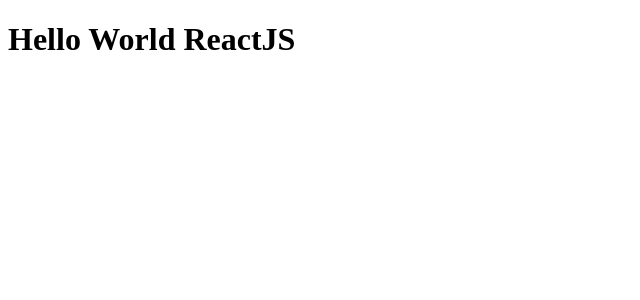
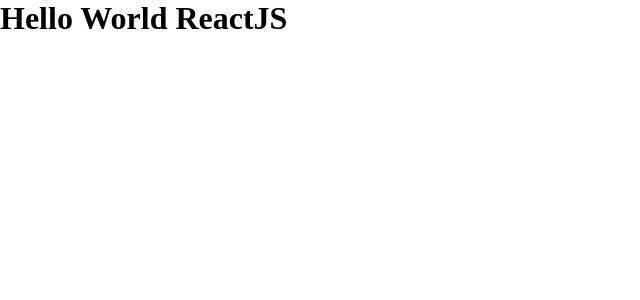
Before and after one commit to eliasmcastro/rocketseat-ignite-reactjs-github-explorer, a React app: page / in a window 1280 px wide. Shown: the top 300 px of the page, without its empty margins (0-640 px from the left). Built offline with nearby package versions, Linux system fonts and the light colour scheme.

Commit message:
Importando arquivos CSS

```diff
--- a/package.json
+++ b/package.json
@@ -18,7 +18,9 @@
     "@babel/preset-react": "^7.25.9",
     "babel-loader": "^9.2.1",
     "cross-env": "^7.0.3",
+    "css-loader": "^7.1.2",
     "html-webpack-plugin": "^5.6.3",
+    "style-loader": "^4.0.0",
     "webpack": "^5.96.1",
     "webpack-cli": "^5.1.4",
     "webpack-dev-server": "^5.1.0"
--- a/src/App.jsx
+++ b/src/App.jsx
@@ -1,3 +1,5 @@
+import './styles/global.css'
+
 export function App() {
   return <h1>Hello World ReactJS</h1>;
 }
--- /dev/null
+++ b/src/styles/global.css
@@ -0,0 +1,9 @@
+* {
+  margin: 0;
+  padding: 0;
+  box-sizing: border-box;
+}
+
+body {
+  font: Arial, Helvetica, sans-serif;
+}
--- a/webpack.config.js
+++ b/webpack.config.js
@@ -28,6 +28,11 @@
         test:/\.jsx$/,
         exclude: /node_modules/,
         use: 'babel-loader'
+      },
+      {
+        test:/\.css$/,
+        exclude: /node_modules/,
+        use: ['style-loader', 'css-loader']
       }
     ]
   }
```
Also changed, not shown: 2 other files (tests, documents, lock files or other folders).
